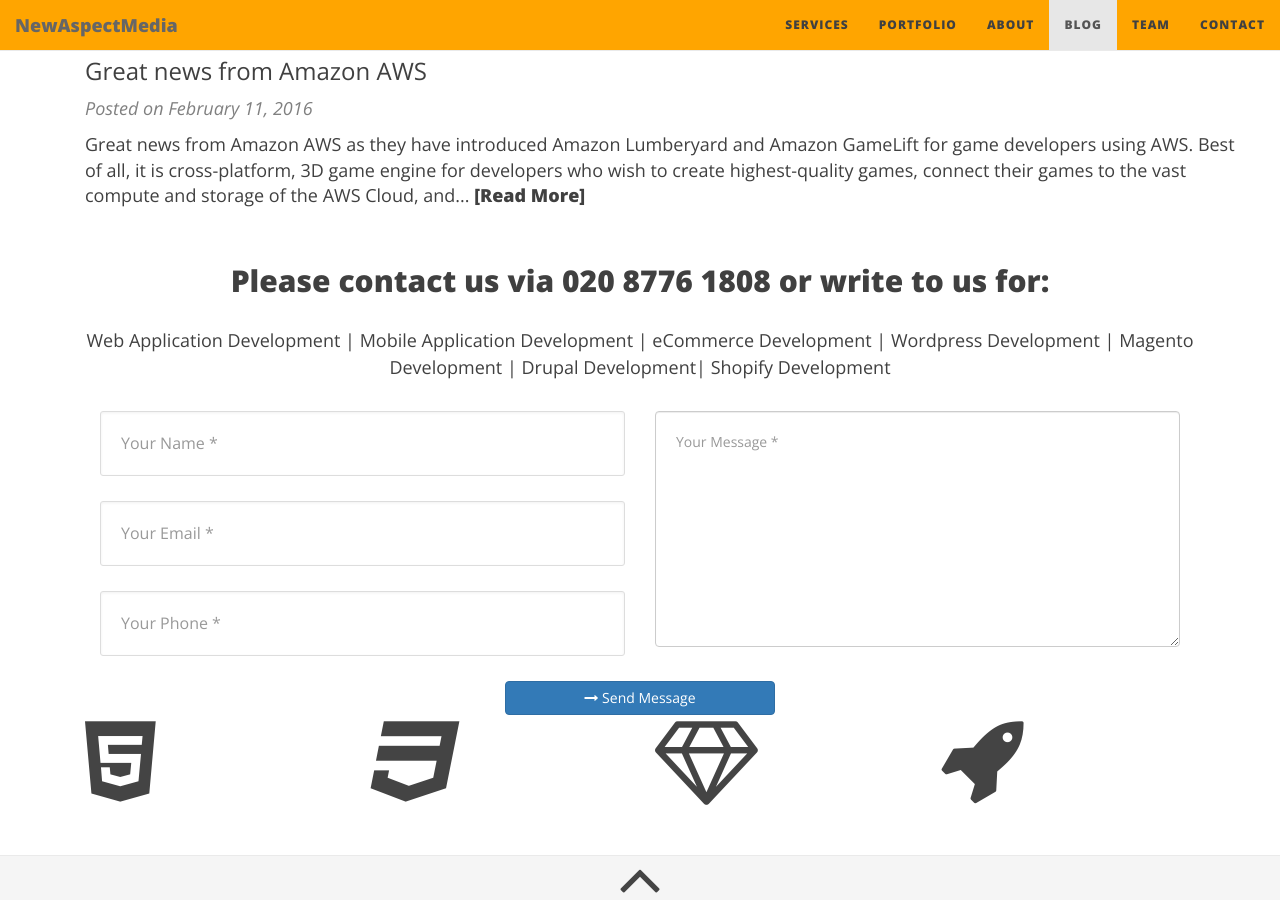
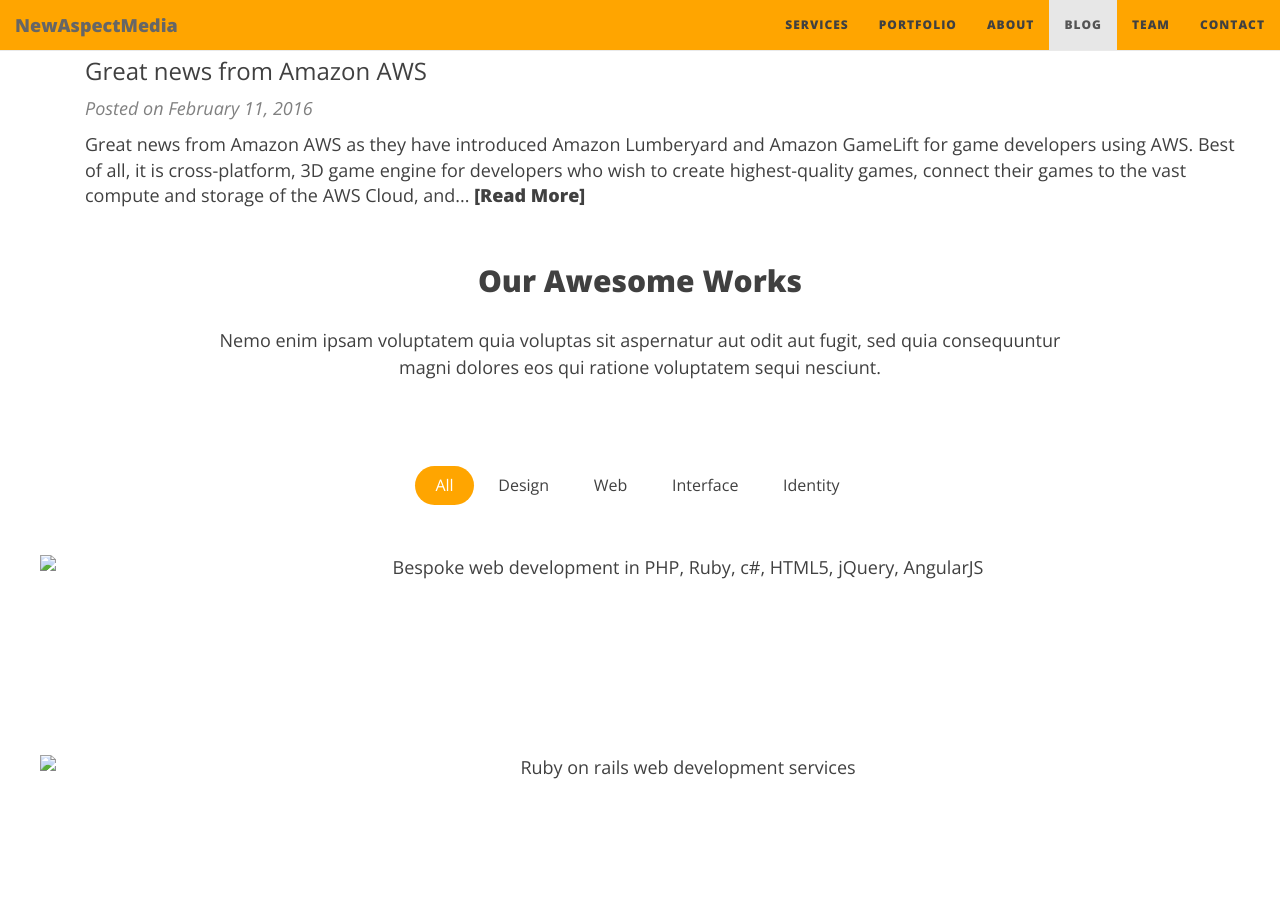
Before and after one commit to newmedia77/appxnam, a Jekyll site: the page built from index.html, in a window 1280 px wide and 900 px high, scrolled down 3340 px. Built offline with Jekyll 4.4.1, drawn with Linux system fonts in a browser that asks for light colours; nearby versions of some CDN libraries; the list of posts is cut into pages by our own code.

Commit message:
andreas
include portfolio

```diff
--- /dev/null
+++ b/_includes/portfolio.html
@@ -0,0 +1,148 @@
+<!-- Portfolio Section -->
+        <section id="portfolio" class="portfolio-section section-padding">
+            <div class="container">
+                <div class="row">
+                    <div class="col-xs-12 text-center">
+                        <h2 class="section-title">Our Awesome Works</h2>
+                        <p class="sub-title">Nemo enim ipsam voluptatem quia voluptas sit aspernatur aut odit aut fugit, sed quia consequuntur <br>magni dolores eos qui ratione voluptatem sequi nesciunt.</p>
+                    </div><!-- /.col-xs-12 -->
+                </div><!-- /.row -->
+            </div><!-- /.container -->
+
+
+            <div class="portfolio-container text-center">
+                <ul id="filter" class="list-inline">
+                    <li class="active" data-group="all">All</li>
+                    <li data-group="design">Design</li>
+                    <li data-group="web">Web</li>
+                    <li data-group="interface">Interface</li>
+                    <li data-group="identety">Identity</li>
+                </ul>
+
+                <ul id="grid">
+                    <li class="portfolio-item" data-groups='["all", "identety", "interface"]'>
+                        <div class="portfolio">
+                            <div class="tt-overlay"></div>
+                            <img class="img-responsive" src="assets/images/works/custom-web-development.jpg" alt="Bespoke web development in PHP, Ruby, c#, HTML5, jQuery, AngularJS">
+                            <div class="portfolio-info">
+                                <h3 class="project-title">Portfolio Title</h3>
+                                <div class="links">
+                                    <a href="single-project.html" class="btn btn-primary">View full Project</a>
+                                </div><!-- /.links -->
+                            </div><!-- /.portfolio-info -->
+                        </div><!-- /.portfolio -->
+                    </li>
+                    <li class="portfolio-item" data-groups='["all", "identety", "web"]'>
+                        <div class="portfolio">
+                            <div class="tt-overlay"></div>
+                            <img class="img-responsive" src="assets/images/works/rails-web-development.jpg" alt="Ruby on rails web development services">
+                            <div class="portfolio-info">
+                                <h3 class="project-title">Portfolio Title</h3>
+                                <div class="links">
+                                    <a href="single-project.html" class="btn btn-primary">View full Project</a>
+                                </div><!-- /.links -->
+                            </div><!-- /.portfolio-info -->
+                        </div><!-- /.portfolio -->
+                    </li>
+                    <li class="portfolio-item" data-groups='["all", "interface"]'>
+                        <div class="portfolio">
+                            <div class="tt-overlay"></div>
+                            <img class="img-responsive" src="assets/images/works/shopify-web-development.jpg" alt="Shopify web development services">
+                            <div class="portfolio-info">
+                                <h3 class="project-title">Portfolio Title</h3>
+                                <div class="links">
+                                    <a href="single-project.html" class="btn btn-primary">View full Project</a>
+                                </div><!-- /.links -->
+                            </div><!-- /.portfolio-info -->
+                        </div><!-- /.portfolio -->
+                    </li>
+                    <li class="portfolio-item" data-groups='["all", "identety", "design"]'>
+                        <div class="portfolio">
+                            <div class="tt-overlay"></div>
+                            <img class="img-responsive" src="assets/images/works/magento-web-development.jpg" alt="Magento web development services">
+                            <div class="portfolio-info">
+                                <h3 class="project-title">Portfolio Title</h3>
+                                <div class="links">
+                                    <a href="single-project.html" class="btn btn-primary">View full Project</a>
+                                </div><!-- /.links -->
+                            </div><!-- /.portfolio-info -->
+                        </div><!-- /.portfolio -->
+
+                    </li>
+                    <li class="portfolio-item" data-groups='["all", "identety", "design"]'>
+                        <div class="portfolio">
+                            <div class="tt-overlay"></div>
+                            <img class="img-responsive" src="assets/images/works/magento-development.jpg" alt="eCommerce web development for Magento, Shopify, Woocommerce, Prestashop">
+                            <div class="portfolio-info">
+                                <h3 class="project-title">Portfolio Title</h3>
+                                <div class="links">
+                                    <a href="single-project.html" class="btn btn-primary">View full Project</a>
+                                </div><!-- /.links -->
+                            </div><!-- /.portfolio-info -->
+                        </div><!-- /.portfolio -->
+                    </li>
+                    <li class="portfolio-item" data-groups='["all", "identety", "design"]'>
+                        <div class="portfolio">
+                            <div class="tt-overlay"></div>
+                            <img class="img-responsive" src="assets/images/works/booking-mobile-apps.jpg" alt="iOS mobile application development">
+                            <div class="portfolio-info">
+                                <h3 class="project-title">Portfolio Title</h3>
+                                <div class="links">
+                                    <a href="single-project.html" class="btn btn-primary">View full Project</a>
+                                </div><!-- /.links -->
+                            </div><!-- /.portfolio-info -->
+                        </div><!-- /.portfolio -->
+                    </li>
+                    <li class="portfolio-item" data-groups='["all", "identety", "web"]'>
+                        <div class="portfolio">
+                            <div class="tt-overlay"></div>
+                            <img class="img-responsive" src="assets/images/works/mobile-apps.jpg" alt="Android mobile application development">
+                            <div class="portfolio-info">
+                                <h3 class="project-title">Portfolio Title</h3>
+                                <div class="links">
+                                    <a href="single-project.html" class="btn btn-primary">View full Project</a>
+                                </div><!-- /.links -->
+                            </div><!-- /.portfolio-info -->
+                        </div><!-- /.portfolio -->
+                    </li><!-- /.portfolio-item -->
+                    <li class="portfolio-item" data-groups='["all", "design"]'>
+                        <div class="portfolio">
+                            <div class="tt-overlay"></div>
+                            <img class="img-responsive" src="assets/images/works/retails-mobile-application.jpg" alt="Retail mobile application development">
+                            <div class="portfolio-info">
+                                <h3 class="project-title">Portfolio Title</h3>
+                                <div class="links">
+                                    <a href="single-project.html" class="btn btn-primary">View full Project</a>
+                                </div><!-- /.links -->
+                            </div><!-- /.portfolio-info -->
+                        </div><!-- /.portfolio -->
+                    </li>
+
+                    <li class="portfolio-item" data-groups='["all", "identety", "design"]'>
+                        <div class="portfolio">
+                            <div class="tt-overlay"></div>
+                            <img class="img-responsive" src="assets/images/works/ecommerce-mobile-apps.jpg" alt="eCommerce mobile application development">
+                            <div class="portfolio-info">
+                                <h3 class="project-title">Portfolio Title</h3>
+                                <div class="links">
+                                    <a href="single-project.html" class="btn btn-primary">View full Project</a>
+                                </div><!-- /.links -->
+                            </div><!-- /.portfolio-info -->
+                        </div><!-- /.portfolio -->
+                    </li>
+
+                    <li class="portfolio-item" data-groups='["all", "design"]'>
+                        <div class="portfolio">
+                            <div class="tt-overlay"></div>
+                            <img class="img-responsive" src="assets/images/works/hotel-mobile-apps.jpg" alt="Hotel booking system mobile application development">
+                            <div class="portfolio-info">
+                                <h3 class="project-title">Portfolio Title</h3>
+                                <div class="links">
+                                    <a href="single-project.html" class="btn btn-primary">View full Project</a>
+                                </div><!-- /.links -->
+                            </div><!-- /.portfolio-info -->
+                        </div><!-- /.portfolio -->
+                    </li>
+                </ul>
+            </div><!-- portfolio-container -->
+        </section><!-- /.portfolio-section -->
--- a/_layouts/default.html
+++ b/_layouts/default.html
@@ -25,6 +25,7 @@
     <div role="main" class="container main-content">
       {{ content }}
     </div>
+      {% include portfolio.html %}
       {% include contact.html %}
       <aside class="clients">
           <div class="container">
```
